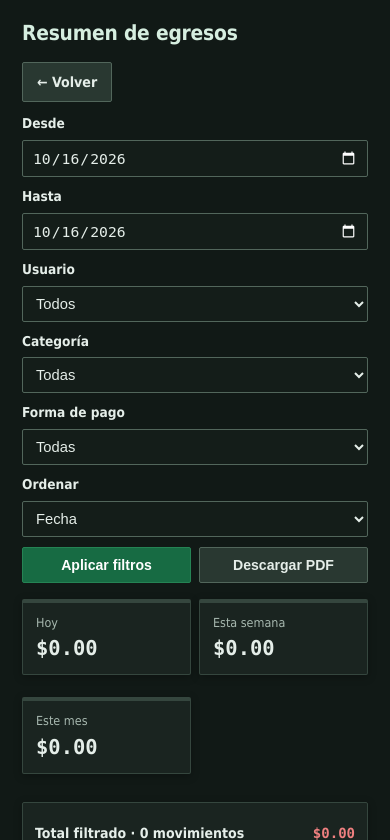
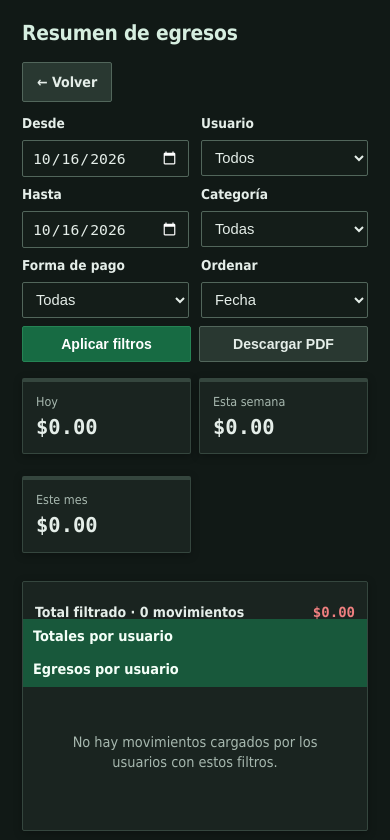
Before and after one commit to fernandochiappero-ui/ventasapp-flask, a Flask app: page /egresos in a window 390 px wide. Shown: the part 108-948 px from the top of the page. Run offline with Flask 3, Linux system fonts and the light colour scheme; the visitor is signed in with stand-in values (Sample User, id 1); data comes from the database, SQL or seed files in the repository; data that the repository does not hold is empty; some libraries are stand-ins or nearby versions.

Commit message:
movi botones

```diff
--- a/static/css/style.css
+++ b/static/css/style.css
@@ -546,10 +546,19 @@
 .rango-fechas label { margin-top: 0; }
 .rango-egresos {
   display: grid;
-  grid-template-columns: minmax(0, 1fr);
+  grid-template-columns: repeat(3, minmax(0, 1fr));
   align-items: stretch;
+  column-gap: 12px;
+  row-gap: 8px;
 }
 .rango-egresos > div { width: 100%; min-width: 0; }
+.rango-egresos > div:nth-child(1) { grid-column: 1; grid-row: 1; }
+.rango-egresos > div:nth-child(2) { grid-column: 1; grid-row: 2; }
+.rango-egresos > div:nth-child(3) { grid-column: 2; grid-row: 1; }
+.rango-egresos > div:nth-child(4) { grid-column: 2; grid-row: 2; }
+.rango-egresos > div:nth-child(5) { grid-column: 3; grid-row: 1; }
+.rango-egresos > div:nth-child(6) { grid-column: 3; grid-row: 2; }
+.rango-egresos .acciones-filtros-egresos { grid-column: 1 / -1; grid-row: 3; }
 .acciones-filtros-egresos {
   display: flex;
   flex: 0 0 100%;
@@ -957,6 +966,14 @@
 @media (max-width: 650px) {
   .acciones-filtros-egresos { flex-basis: 100%; justify-content: stretch; }
   .acciones-filtros-egresos .boton { flex: 1; }
+  .rango-egresos { grid-template-columns: repeat(2, minmax(0, 1fr)); }
+  .rango-egresos > div:nth-child(1) { grid-column: 1; grid-row: 1; }
+  .rango-egresos > div:nth-child(2) { grid-column: 1; grid-row: 2; }
+  .rango-egresos > div:nth-child(3) { grid-column: 2; grid-row: 1; }
+  .rango-egresos > div:nth-child(4) { grid-column: 2; grid-row: 2; }
+  .rango-egresos > div:nth-child(5) { grid-column: 1; grid-row: 3; }
+  .rango-egresos > div:nth-child(6) { grid-column: 2; grid-row: 3; }
+  .rango-egresos .acciones-filtros-egresos { grid-column: 1 / -1; grid-row: 4; }
 }
 
 @media (min-width: 860px) {
--- a/templates/base.html
+++ b/templates/base.html
@@ -10,7 +10,7 @@
      bien en un celular (y no como una web de escritorio achicada) #}
   <meta name="viewport" content="width=device-width, initial-scale=1">
   <title>{% block titulo %}VERDULERIA EL GAUCHITO{% endblock %}</title>
-  <link rel="stylesheet" href="{{ url_for('static', filename='css/style.css', v='20') }}">
+  <link rel="stylesheet" href="{{ url_for('static', filename='css/style.css', v='21') }}">
   <script src="{{ url_for('static', filename='js/app.js', v='19') }}" defer></script>
 </head>
 <body>
```
